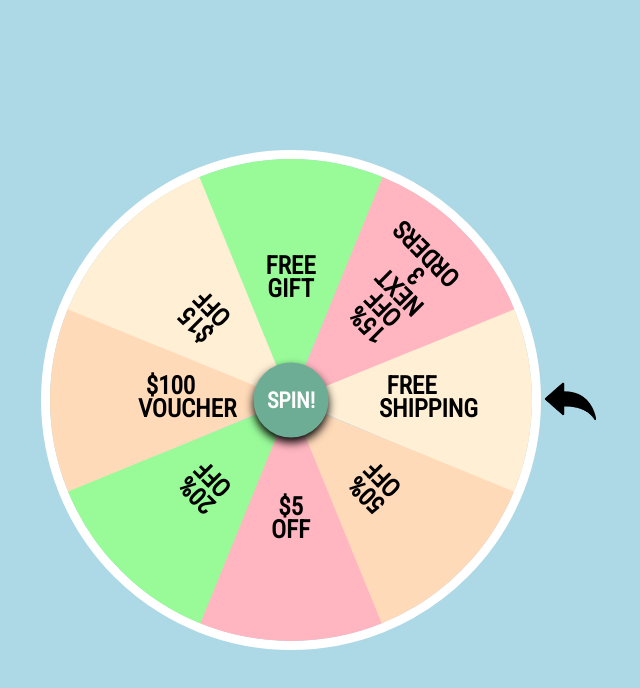
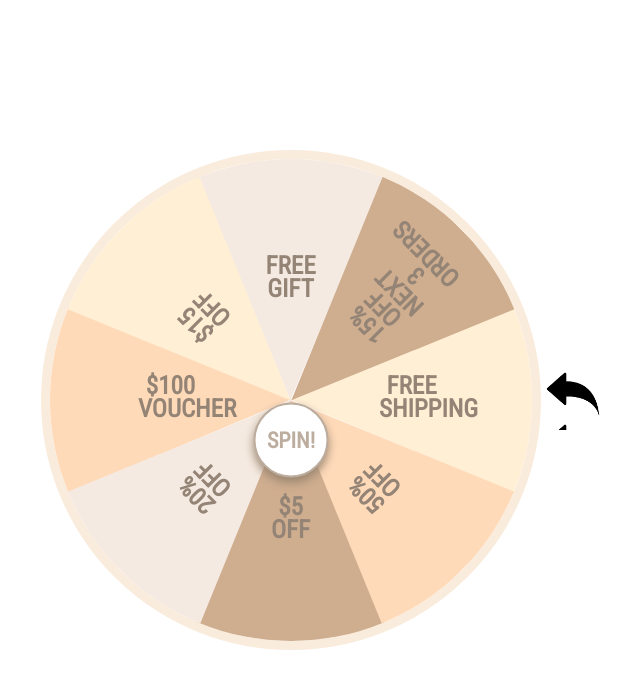
Before and after one commit to alessiadm/javascript-project, a plain HTML site: page index.html in a window 1280 px wide. Shown: the whole page, without its empty margins (349-989 px from the left). Drawn offline with Linux system fonts and the light colour scheme.

Commit message:
Update style.css

```diff
--- a/style.css
+++ b/style.css
@@ -13,10 +13,21 @@ body{
     align-items: center;
     height: 100vh;
     overflow: hidden;
-    background: lightblue;
+    background: white;
     background-size: cover;
 
 }
+
+.container{
+    transform:scale(.);
+}
+
+.container p{
+    text-align: center;
+    color: white;
+    padding: 10px;
+}
+
 .main{
 position: relative;
 width: 500px;
@@ -27,11 +38,11 @@ height: 500px;
 .main:after{
     position: absolute;
     content: '';
-    width: 55px;
-    height: 40px;
+    width: 63px;
+    height: 60px;
     background: url(arrow.png), no-repeat;
     background-size: 60px;
-    right: -55px;
+    right: -65px;
     top: 50%;
     transform: translateY(-50%);
 }
@@ -41,7 +52,7 @@ width: 100%;
 height: 100%;
 position: relative;
 border-radius: 50%;
-border: 9px solid white;
+border: 9px solid #faecdc;
 overflow: hidden;
 transition: all ease 3s;
 
@@ -70,13 +81,14 @@ right: 0;
 }
 .span3{
 clip-path: polygon(50% 0%, 8% 100%, 92% 100%);
-background-color: lightpink;
+background-color: #cfad8f;
 bottom: 0;
 left: 120px;
+
 }
 .span4{
 clip-path: polygon(50% 100%, 92% 0, 8% 0);
-background-color: palegreen;
+background-color: #f5eae1;
 top: 0;
 left: 120px;
 
@@ -93,7 +105,7 @@ span b{
 width: 65px;
 height: 65px;
 line-height: 23px;
-color: black;
+color: #948476;
 font-size: 25px;
 text-align: center;
 position: absolute;
@@ -105,16 +117,16 @@ transform: translate(-50%, -40%);
 .spin{
     font-family: 'Roboto Condensed', sans-serif;
     position: absolute;
-    top: 50%;
+    top: 55%;
     left: 50%;
     transform: translate(-50%, -50%);
     width: 75px;
     height: 75px;
     border-radius: 50%;
-    border: 2px solid #6dad95;
-    background-color: #6dad95;
-    color: #fff;
-    box-shadow: 0 5px 10px #000;
+    border: 2px solid #bdad9f;
+    background-color: #fff;
+    color: #bdad9f;
+    box-shadow: 0 5px 10px #998670;
     font-weight: bold;
     font-size: 22px;
     cursor: pointer;
@@ -132,8 +144,8 @@ transform: translate(-50%, -40%);
 }
 
 p {
-    font-size: 20px;
-    color: #f71269;
+    font-size: 40px;
+    color: red;
 }
 
 h1 {
```
